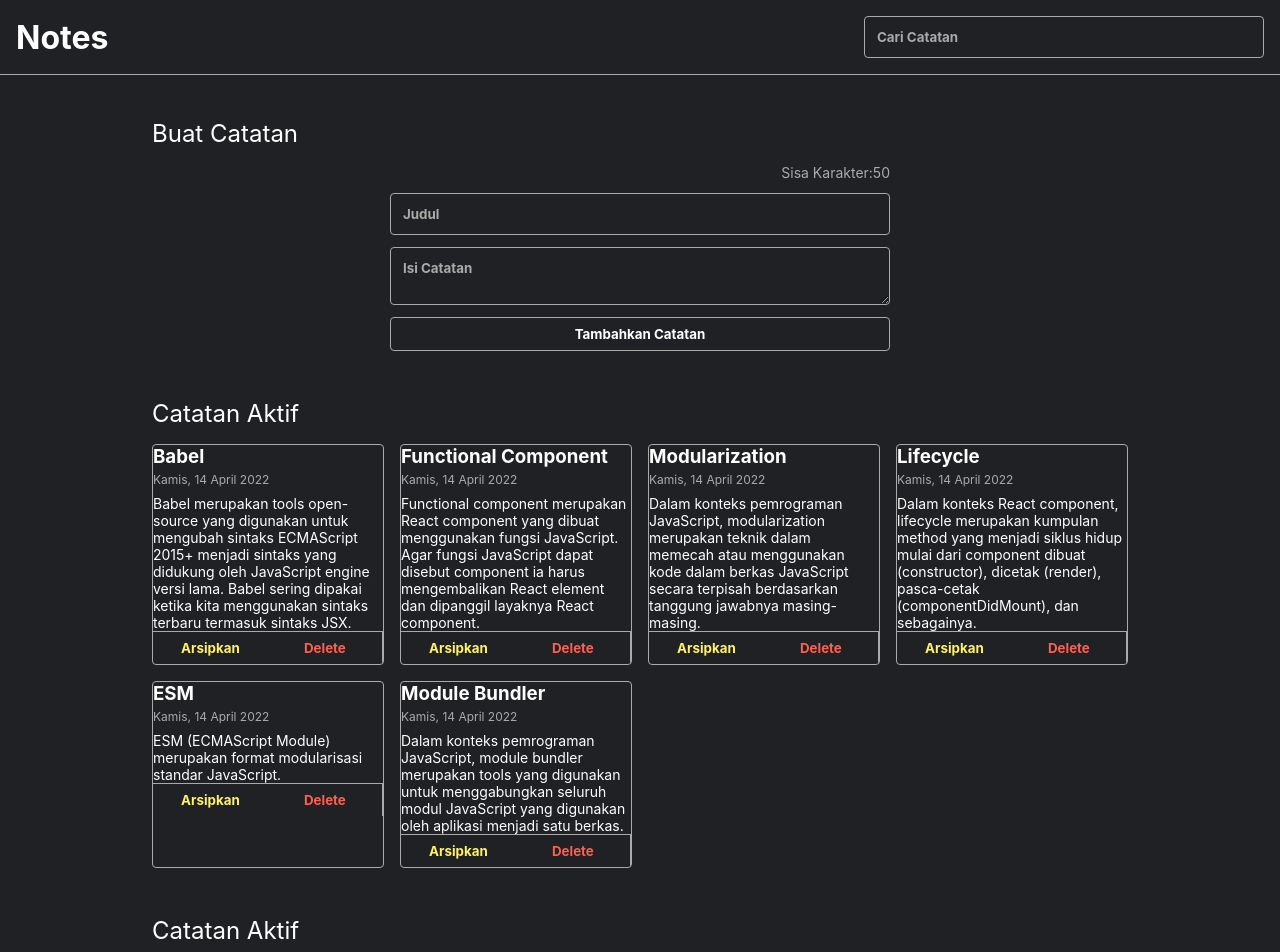
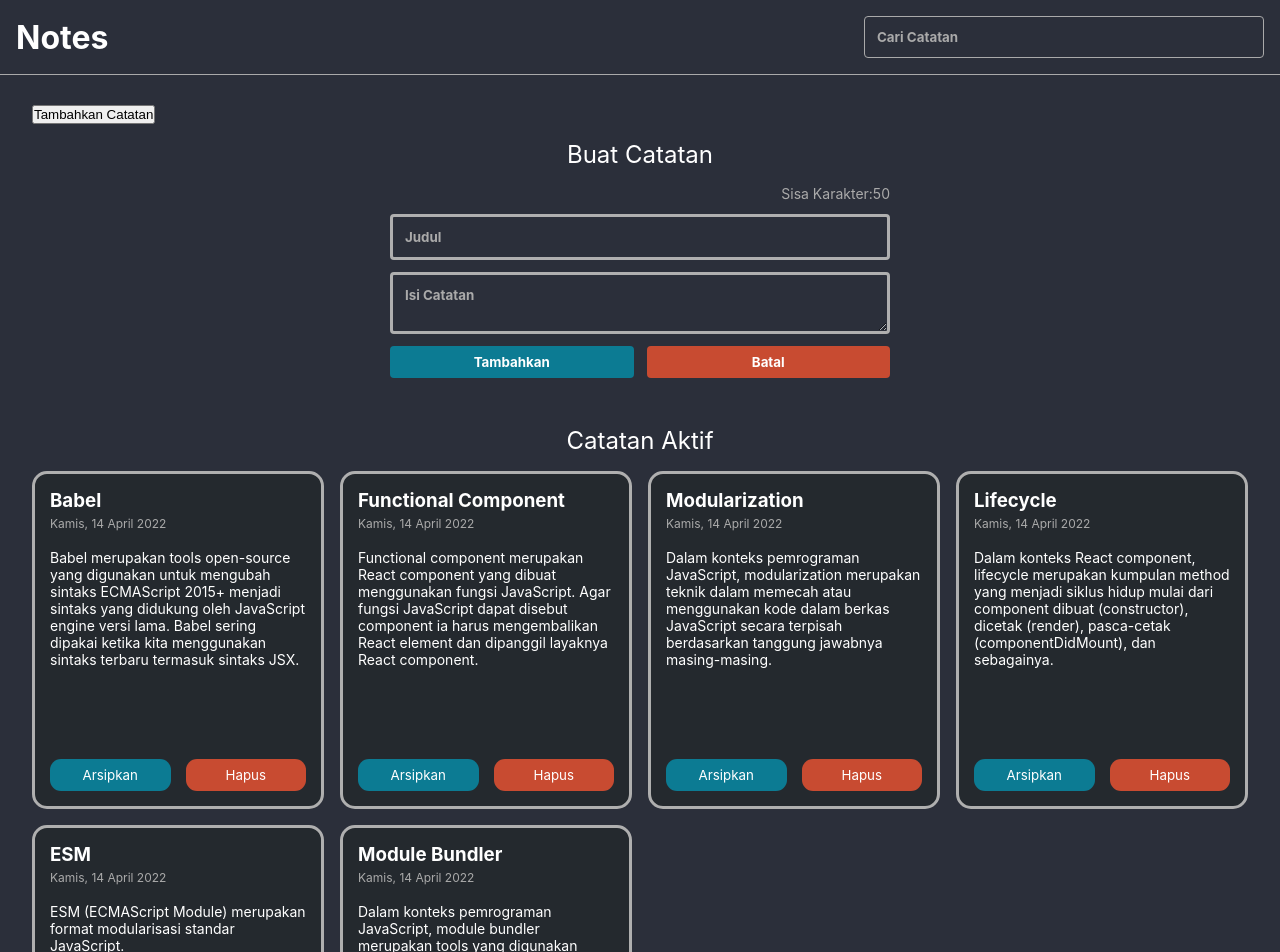
Before and after one commit to fadhilrobbani/dicoding-react-notes-app, a React (Create React App) app: page / in a window 1280 px wide. Shown: the top 952 px of the page. Built offline with nearby package versions, Linux system fonts and the light colour scheme.

Commit message:
fix design

```diff
--- a/src/components/App.js
+++ b/src/components/App.js
@@ -60,8 +60,6 @@ class App extends React.Component {
 
   onSearchKeywordHandler(keyword) {
     const filteredKeyword = keyword.toLowerCase().replace(/\s+/g, '');
-    console.log(filteredKeyword);
-
     this.setState({ searchKeyword: filteredKeyword });
   }
 
--- a/src/components/DeleteButton.js
+++ b/src/components/DeleteButton.js
@@ -3,7 +3,7 @@ import React from 'react';
 function DeleteButton({ id, onDelete }) {
   return (
     <button className='note-item__delete-button' onClick={() => onDelete(id)}>
-      Delete
+      Hapus
     </button>
   );
 }
--- a/src/components/NoteBody.js
+++ b/src/components/NoteBody.js
@@ -6,6 +6,7 @@ import NotesListArchive from './NotesListArchive';
 function NoteBody({ notes, onDelete, onArchive, addNote, searchKeyword }) {
   return (
     <main className='note-app__body'>
+      <button>Tambahkan Catatan</button>
       <NoteInput addNote={addNote} />
       <NotesListActive
         notes={notes}
--- a/src/components/NoteInput.js
+++ b/src/components/NoteInput.js
@@ -49,7 +49,7 @@ class NoteInput extends React.Component {
   render() {
     return (
       <section>
-        <h2>Buat Catatan</h2>
+        <h2 className='section-title'>Buat Catatan</h2>
         <form className='note-input' onSubmit={this.onSubmitHandler}>
           <p className='note-input__title__char-limit'>
             Sisa Karakter:{this.state.charsLeft}
@@ -69,7 +69,14 @@ class NoteInput extends React.Component {
             placeholder='Isi Catatan'
             required
           />
-          <button type='submit'>Tambahkan Catatan</button>
+          <div className='note-input__button'>
+            <button type='submit' className='note-input__submit-button'>
+              Tambahkan
+            </button>
+            <button type='button' className='note-input__cancel-button'>
+              Batal
+            </button>
+          </div>
         </form>
       </section>
     );
--- a/src/components/NoteItem.js
+++ b/src/components/NoteItem.js
@@ -6,8 +6,10 @@ import DeleteButton from './DeleteButton';
 function NoteItem({ id, onArchive, onDelete, title, date, body, archived }) {
   return (
     <div className='note-item'>
-      <h3 className='note-item__title'>{title}</h3>
-      <p className='note-item__date'>{showFormattedDate(date)}</p>
+      <div className='note-item_header'>
+        <h3 className='note-item__title'>{title}</h3>
+        <p className='note-item__date'>{showFormattedDate(date)}</p>
+      </div>
       <p className='note-item__body'>{body}</p>
       <div className='note-item__action'>
         <ArchiveButton id={id} onArchive={onArchive} archived={archived} />
--- a/src/components/NotesListActive.js
+++ b/src/components/NotesListActive.js
@@ -10,7 +10,8 @@ function NotesListActive({ notes, onDelete, onArchive, searchKeyword }) {
 
   const activeNotes =
     filteredNotes.length > 0 ? (
-      filteredNotes.map((note) => (
+      <div className='notes-list'>
+        {filteredNotes.map((note) => (
           <NoteItem
             key={note.id}
             id={note.id}
@@ -21,15 +22,16 @@ function NotesListActive({ notes, onDelete, onArchive, searchKeyword }) {
             onDelete={onDelete}
             onArchive={onArchive}
           />
-      ))
+        ))}
+      </div>
     ) : (
-      <p className='notes-list__empty-message'>Tidak Ada Catatan Aktif</p>
+      <h3 className='notes-list__empty-message'>Tidak Ada Catatan</h3>
     );
 
   return (
     <div>
-      <h2>Catatan Aktif</h2>
-      <div className='notes-list'>{activeNotes}</div>
+      <h2 className='section-title'>Catatan Aktif</h2>
+      {activeNotes}
     </div>
   );
 }
--- a/src/components/NotesListArchive.js
+++ b/src/components/NotesListArchive.js
@@ -10,7 +10,8 @@ function NotesListArchive({ notes, onDelete, onArchive, searchKeyword }) {
 
   const archivedNotes =
     filteredNotes.length > 0 ? (
-      filteredNotes.map((note) => (
+      <div className='notes-list'>
+        {filteredNotes.map((note) => (
           <NoteItem
             key={note.id}
             id={note.id}
@@ -21,15 +22,16 @@ function NotesListArchive({ notes, onDelete, onArchive, searchKeyword }) {
             onDelete={onDelete}
             onArchive={onArchive}
           />
-      ))
+        ))}
+      </div>
     ) : (
-      <p className='notes-list__empty-message'>Arsip Kosong</p>
+      <h3 className='notes-list__empty-message'>Arsip Kosong</h3>
     );
 
   return (
     <div>
-      <h2>Catatan Aktif</h2>
-      <div className='notes-list'>{archivedNotes}</div>
+      <h2 className='section-title'>Arsip</h2>
+      {archivedNotes}
     </div>
   );
 }
--- a/src/components/SearchInput.js
+++ b/src/components/SearchInput.js
@@ -34,7 +34,6 @@ class SearchInput extends React.Component {
   render() {
     return (
       <div className='note-search'>
-        <p>{this.state.keyword}</p>
         <input
           type='text'
           value={this.state.keyword}
--- a/src/styles/style.css
+++ b/src/styles/style.css
@@ -6,7 +6,7 @@
 
 body {
   font-family: 'Inter', sans-serif;
-  background-color: #202124;
+  background-color: #2b2f3a;
   color: white;
 }
 
@@ -42,8 +42,10 @@ textarea::placeholder {
 }
 
 .note-app__body {
-  max-width: 1000px;
+  width: auto;
   margin: 16px auto;
+  margin-left: 20px;
+  margin-right: 20px;
   padding: 12px;
 }
 
@@ -62,6 +64,7 @@ textarea::placeholder {
 .note-input textarea {
   display: block;
   width: 100%;
+  border: 3px solid rgb(175, 175, 175);
 }
 
 .note-input__title {
@@ -82,13 +85,21 @@ textarea::placeholder {
   display: block;
   width: 100%;
   padding: 8px;
-  background-color: transparent;
+  background-color: rgb(12, 123, 147);
   font-family: 'Inter', sans-serif;
   color: white;
-  border: 1px solid #aaa;
+  border: none;
   border-radius: 4px;
   font-weight: bold;
   cursor: pointer;
+}
+
+.note-input__button {
+  display: flex;
+  gap: 13px;
+}
+.note-input__button .note-input__cancel-button {
+  background-color: #c84b31;
 }
 
 .notes-list {
@@ -101,15 +112,27 @@ textarea::placeholder {
 
 .notes-list__empty-message {
   text-align: center;
+  padding: 15px;
+  border: 3px solid rgb(175, 175, 175);
+  border-radius: 15px;
   color: #aaa;
 }
 
+.section-title {
+  text-align: center;
+}
+
 .note-item {
-  border: 1px solid #aaa;
-  border-radius: 4px;
+  background-color: #24292e;
+  border: 3px solid rgb(175, 175, 175);
+  border-radius: 15px;
   overflow: hidden;
   display: flex;
+  min-height: 280px;
   flex-direction: column;
+  justify-content: space-between;
+  padding: 15px;
+  gap: 10px;
 }
 
 .note-item__content {
@@ -131,41 +154,46 @@ textarea::placeholder {
 }
 
 .note-item__body {
+  text-align: left;
   font-size: 14px;
+  overflow: auto;
+  height: 200px;
 }
 
 .note-item__action {
   display: flex;
+  gap: 15px;
 }
 
 .note-item__delete-button,
 .note-item__archive-button {
-  display: block;
   width: 100%;
-  background-color: transparent;
-  border: 0;
-  border-top: 1px solid #aaa;
   padding: 8px 0;
   font-family: 'Inter', sans-serif;
-  font-weight: bold;
   cursor: pointer;
+  border: none;
 }
 
 .note-item__delete-button {
-  border-right: 1px solid #aaa;
-  color: #ff5f52;
+  color: white;
+  background-color: #c84b31;
+  border-radius: 11px;
 }
 
 .note-item__archive-button {
-  color: #fff263;
+  color: white;
+  background-color: #0c7b93;
+  border-radius: 11px;
 }
 
 .note-item__archive-button:hover {
-  color: #c49000;
+  color: #0c7b93;
+  background-color: white;
 }
 
 .note-item__delete-button:hover {
-  color: #b00020;
+  color: #c84b31;
+  background-color: white;
 }
 
 @media only screen and (min-width: 500px) {
@@ -184,7 +212,7 @@ textarea::placeholder {
   }
 }
 
-@media only screen and (min-width: 800px) {
+@media only screen and (min-width: 1000px) {
   .notes-list {
     grid-template-columns: repeat(4, 1fr);
   }
```
Also changed, not shown: bug.txt (deleted). Lines whose indentation alone changed are shown as unchanged.
